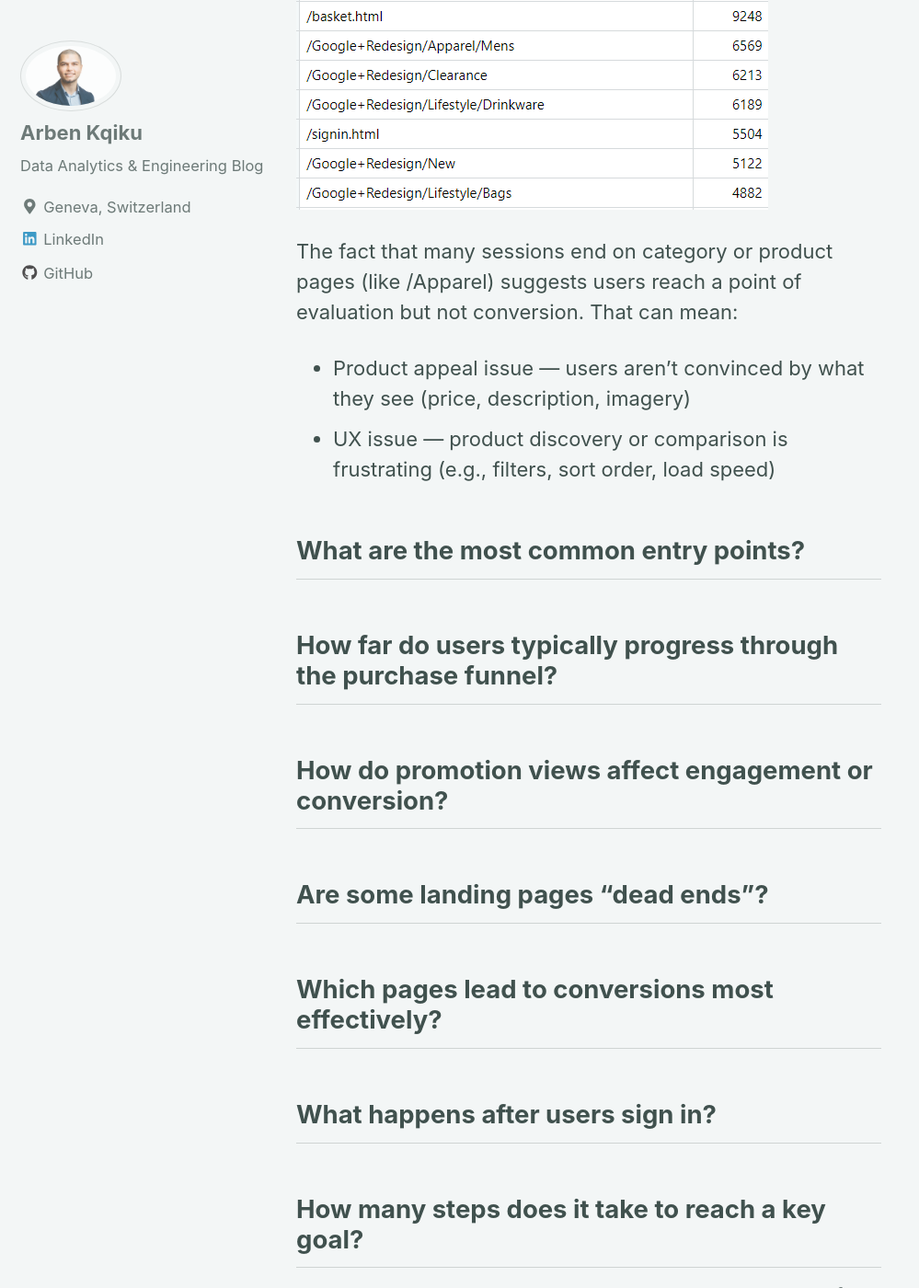
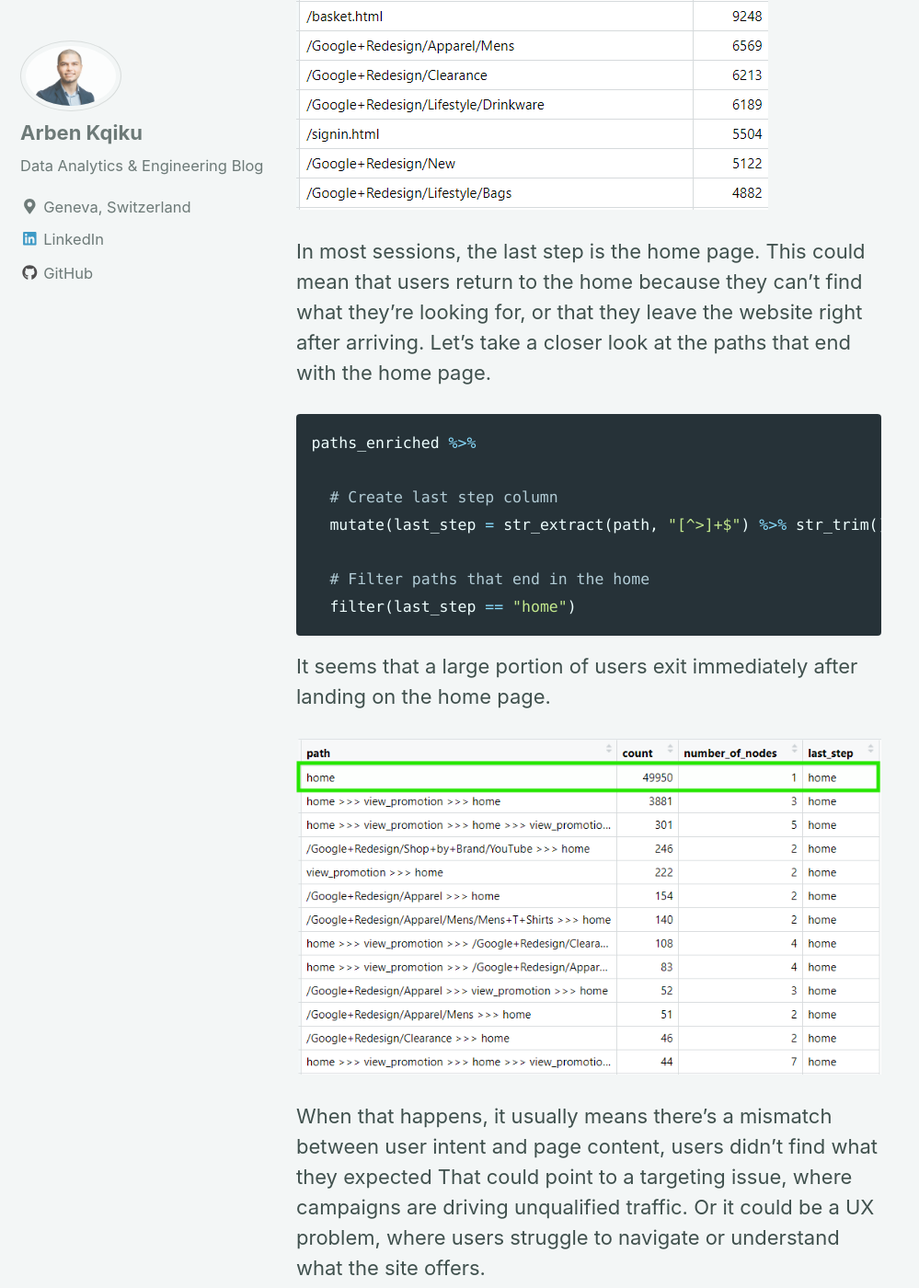
Before and after one commit to ArbenKqiku/arbenkqiku.github.io, a Jekyll site: the page built from _posts/2025-09-29-path-analysis-in-r.md, in a window 1280 px wide and 1400 px high, scrolled down 18465 px. Shown: the whole window at 92% size, without its empty margins (0-999 px from the left). Built offline with Jekyll 4.4.1, drawn with Linux system fonts in a browser that asks for light colours; nearby versions of some CDN libraries; some of the changed text lies outside the part shown.

Commit message:
Finished where do users drop off most frequently

````diff
--- a/_posts/2025-09-29-path-analysis-in-r.md
+++ b/_posts/2025-09-29-path-analysis-in-r.md
@@ -397,11 +397,36 @@ Here is the count of each exit page or event:
 
 <img src="{{ site.url }}{{ site.baseurl }}/images/article-5-path-analysis/image-4.1.png" alt="linearly separable data">
 
-The fact that many sessions end on category or product pages (like /Apparel) suggests users reach a point of evaluation but not conversion. That can mean:
-- Product appeal issue — users aren’t convinced by what they see (price, description, imagery)
-- UX issue — product discovery or comparison is frustrating (e.g., filters, sort order, load speed)
+In most sessions, the last step is the home page. This could mean that users return to the home because they can’t find what they’re looking for, or that they leave the website right after arriving. Let’s take a closer look at the paths that end with the home page.
+
+```R
+paths_enriched %>%
+
+  # Create last step column
+  mutate(last_step = str_extract(path, "[^>]+$") %>% str_trim()) %>%
+
+  # Filter paths that end in the home
+  filter(last_step == "home")
+```
+
+It seems that a large portion of users exit immediately after landing on the home page.
+
+<img src="{{ site.url }}{{ site.baseurl }}/images/article-5-path-analysis/image-4.2.png" alt="linearly separable data">
+
+When that happens, it usually means there’s a mismatch between user intent and page content, users didn’t find what they expected That could point to a targeting issue, where campaigns are driving unqualified traffic. Or it could be a UX problem, where users struggle to navigate or understand what the site offers.
+
+Unfortunately, since this dataset is four years old, we can’t audit the website directly to confirm which is the case.
+
+Another observation: many sessions also end on category or product pages (like /Apparel). That suggests users reach the point of evaluation but not conversion. Possible explanations include:
+- Product appeal issues, users aren’t convinced by the offer (price, description, imagery).
+- UX issues, product discovery or comparison may be frustrating (filters, sorting, or speed).
+
+Either way, the home and the Apparel category seem like a good starting points for the UX/UI team, as they drive the highest number of exits.
 
 ## What are the most common entry points?
+
+
+
 ## How far do users typically progress through the purchase funnel?
 ## How do promotion views affect engagement or conversion?
 ## Are some landing pages “dead ends”?
````
Also changed, not shown: images/article-5-path-analysis/image-4.2.png (added).
